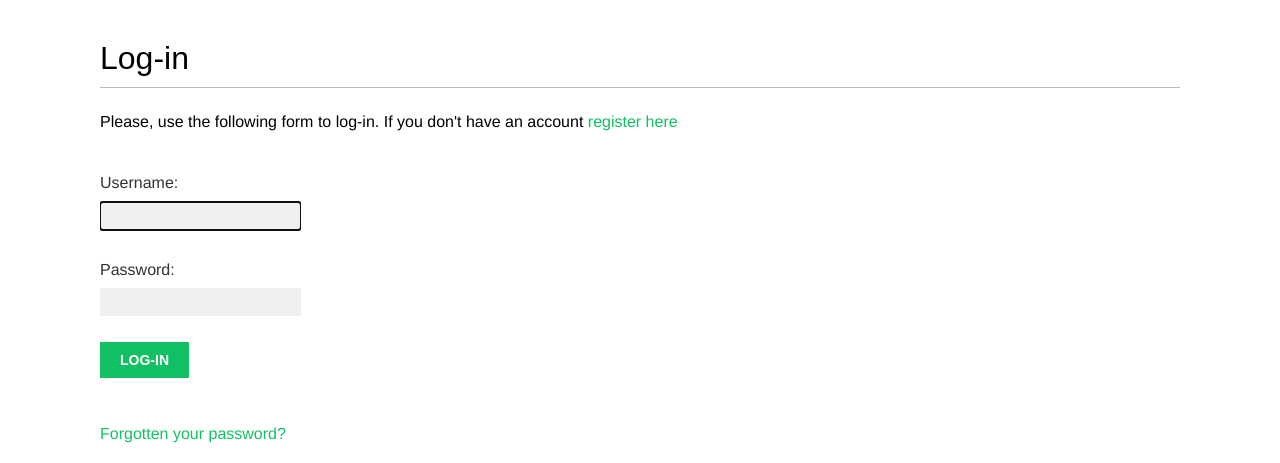
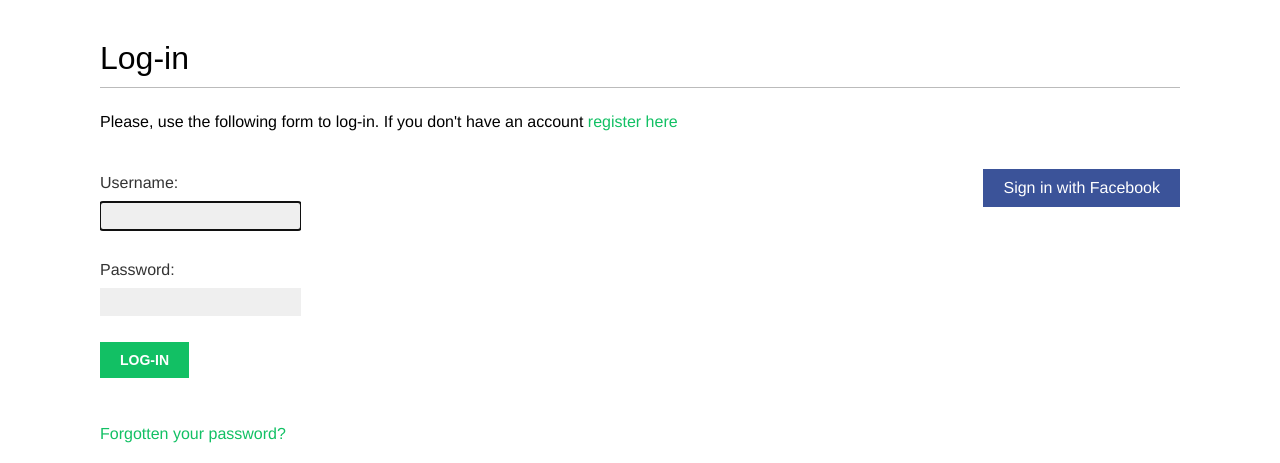
Before and after one commit to grbalmeida/rede-social-django, a Django app: page /account/login/ in a window 1280 px wide. Shown: the part 47-510 px from the top of the page. Run offline with Django 3.2, Linux system fonts and the light colour scheme; some web fonts are replaced.

Commit message:
Autenticação usando o Facebook

```diff
--- a/bookmarks/account/templates/registration/login.html
+++ b/bookmarks/account/templates/registration/login.html
@@ -28,4 +28,11 @@
             <a href="{% url "password_reset" %}">Forgotten your password?</a>
         </p>
     </div>
+    <div class="social">
+        <ul>
+            <li class="facebook">
+                <a href="{% url "social:begin" "facebook" %}">Sign in with Facebook</a>
+            </li>
+        </ul>
+    </div>
 {% endblock %}
```
Also changed, not shown: bookmarks/bookmarks/settings.py (+7 -0 lines).
